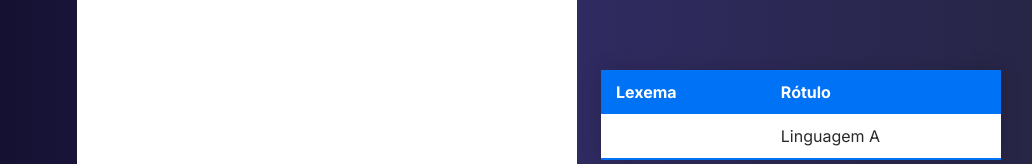
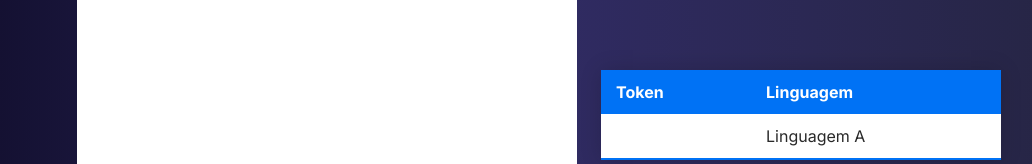
Before and after one commit to hugolima03/compiladores-ufrr, a Next.js app: page /trabalhos/analisadorLexico in a window 1280 px wide. Both pictures are taken after a click on the button "Compilar". Shown: the part 285-449 px from the top of the page, without its empty margins (101-1133 px from the left). Built offline with nearby package versions, Linux system fonts and the light colour scheme; a web font is replaced by a local one.

Commit message:
FIX: wront table headers

```diff
--- a/src/templates/Trabalho3/index.tsx
+++ b/src/templates/Trabalho3/index.tsx
@@ -40,8 +40,8 @@ const Trabalho3Template = () => {
         <Table>
           <thead>
             <TableRow>
-              <TableHeader>Lexema</TableHeader>
-              <TableHeader>Rótulo</TableHeader>
+              <TableHeader>Token</TableHeader>
+              <TableHeader>Linguagem</TableHeader>
             </TableRow>
           </thead>
 
```
